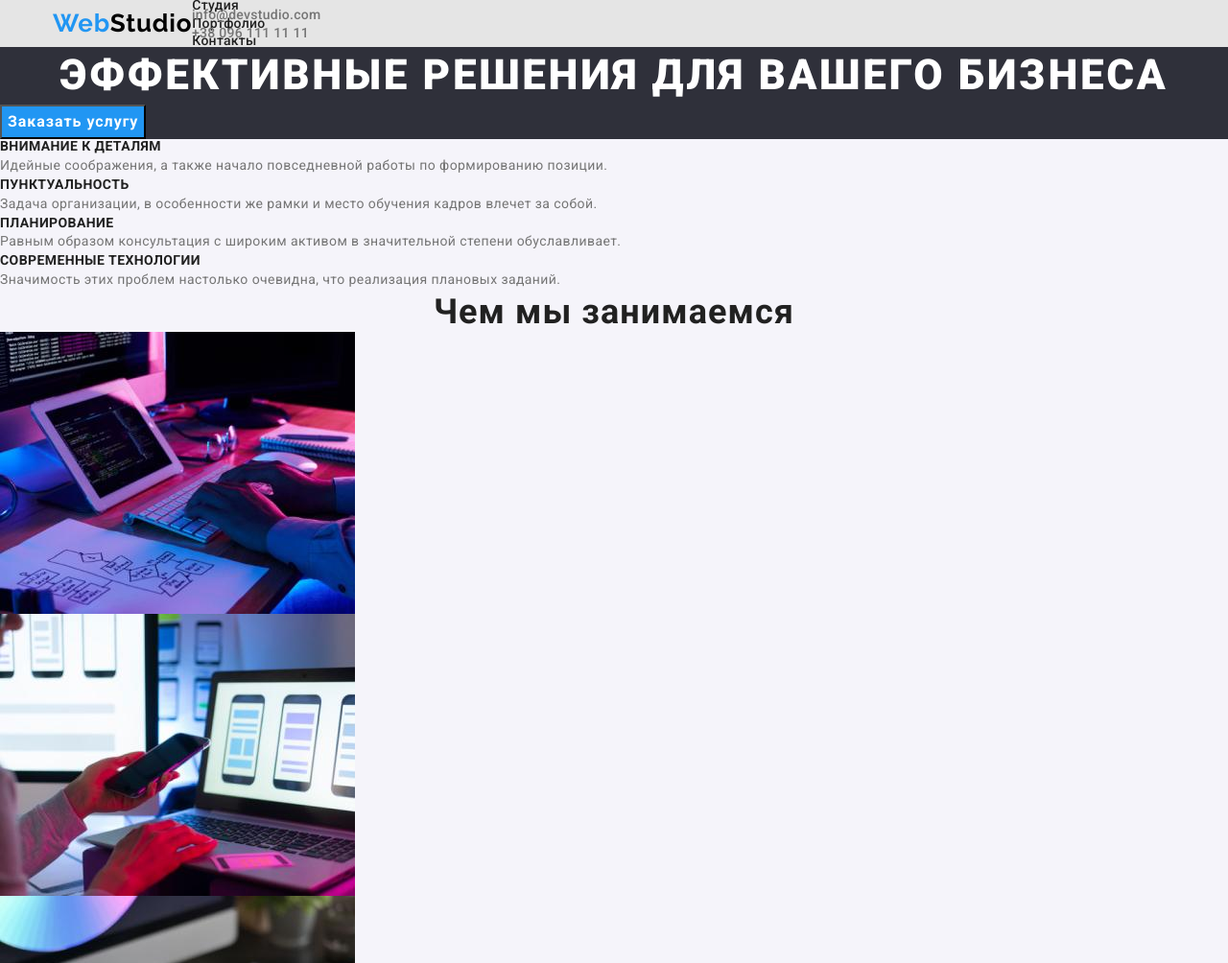
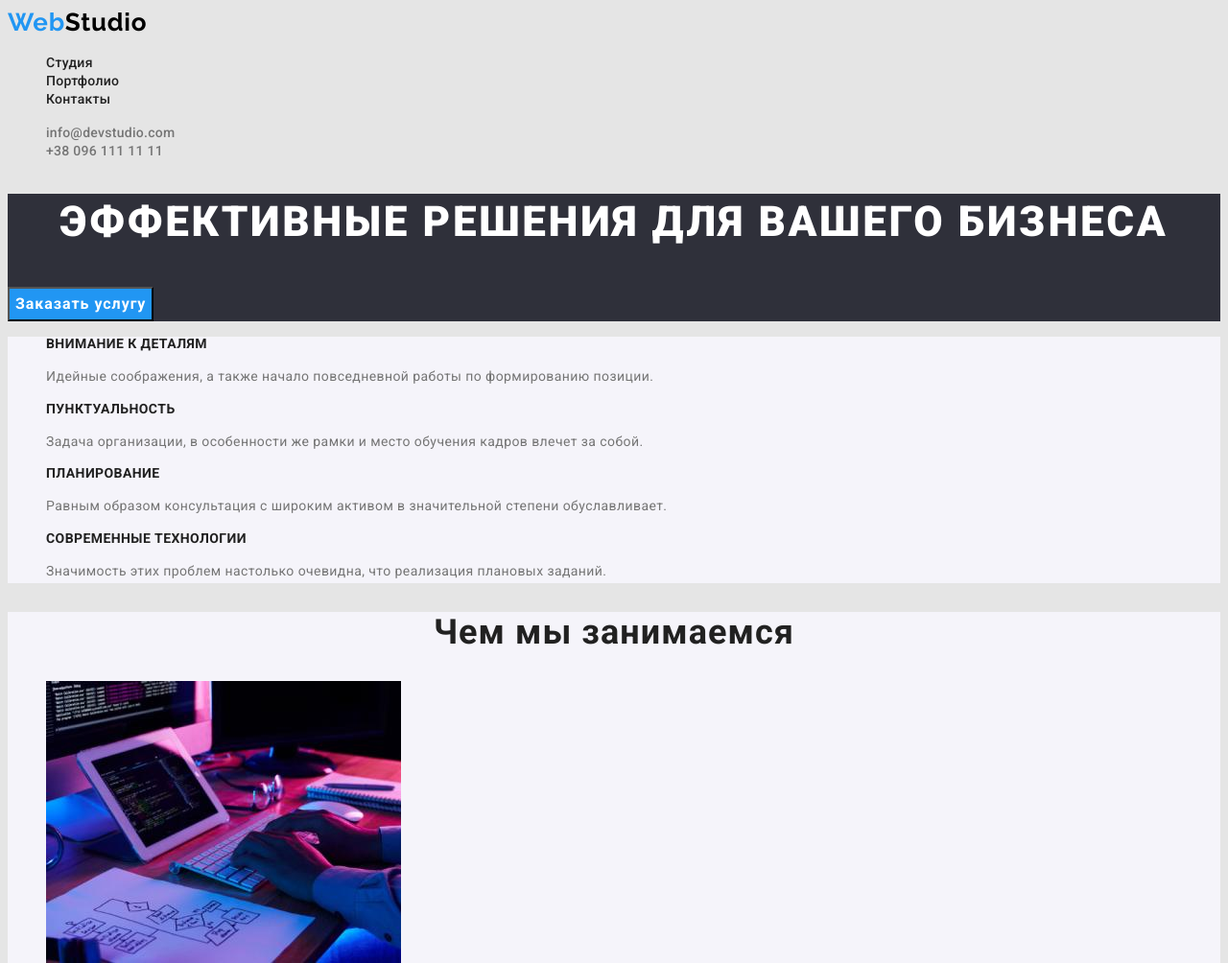
Before and after one commit to 3197344/3197344-home-work-03, a plain HTML site: page index.html in a window 1280 px wide. Shown: the top 1004 px of the page at 96% size. Drawn offline with nearby package versions, Linux system fonts and the light colour scheme.

Commit message:
обнуляция до начала. запуталась

```diff
--- a/css/styles.css
+++ b/css/styles.css
@@ -17,25 +17,6 @@
   --second-bg-color: #ffffff;
 }
 
-p,
-h1,
-h2,
-h3,
-h4,
-h5,
-h6 {
-  margin: 0;
-}
-
-ul {
-  margin: 0;
-  padding-left: 0;
-}
-
-img {
-  display: block;
-}
-
 body {
   background-color: var(--primary-bg-color);
   color: var(--primary-text-color);
@@ -48,32 +29,7 @@ body {
   text-decoration: none;
 }
 
-.container {
-  width: 1200px;
-  margin: 0 auto;
-  padding-left: 15px;
-  padding-right: 15px;
-}
-
 /* -------------site-nav -------------------*/
-.header-container {
-  display: flex;
-  align-items: center;
-}
-
-.header-navigation {
-  display: flex;
-  align-items: center;
-
-  /* position: absolute; */
-  width: 145px;
-  height: 31px;
-  left: 215px;
-  top: 24px;
-  padding-top: 24px;
-  padding-bottom: 25px;
-}
-
 .header-logo {
   color: #000000;
   font-family: Raleway, sans-serif;
@@ -166,16 +122,6 @@ body {
 }
 
 /* -------------Особенности------------- */
-.visually-hidden {
-  position: absolute;
-  width: 1px;
-  height: 1px;
-  margin: -1px;
-  padding: 0;
-  overflow: hidden;
-  border: 0;
-  clip: rect(0 0 0 0);
-}
 .feature-title {
   color: var(--title-text-color);
   font-weight: bold;
--- a/index.html
+++ b/index.html
@@ -5,21 +5,19 @@
     <meta charset="UTF-8">
     <meta http-equiv="X-UA-Compatible" content="IE=edge">
     <meta name="viewport" content="device-width, initial-scale=1.0">
-    <title>My home work 03</title>
+    <title>My home work 02</title>
     <link rel="preconnect" href="https://fonts.googleapis.com">
     <link rel="preconnect" href="https://fonts.gstatic.com" crossorigin>
     <link
         href="https://fonts.googleapis.com/css2?family=Raleway:wght@700&family=Roboto:wght@400;500;700;900&display=swap"
         rel="stylesheet">
-    <link rel="stylesheet" href="https://cdnjs.cloudflare.com/ajax/libs/modern-normalize/1.1.0/modern-normalize.min.css">
     <link rel="stylesheet" href="./css/styles.css">
 </head>
 
 <body>
     <!-- Шапка сайта -->
-    <header class="header">
-       <div class="container header-container">
-        <nav class="header-navigation">
+    <header>
+        <nav>
             <a href="./index.html" class="header-logo list">
                 <span class="logo">Web</span>Studio</a>
             <ul class="header-nav list">
@@ -32,7 +30,6 @@
             <li><a href="mailto:info@devstudio.com" class="header-address link">info@devstudio.com</a></li>
             <li><a href="" class="header-address link">+38 096 111 11 11</a></li>
         </ul>
-        </div>
     </header>
     <main>
         <!-- Герой -->
@@ -42,7 +39,7 @@
         </section>
         <!-- Особенности -->
         <section class="section">
-            <h2 class="visually-hidden">Наши особенности</h2>
+            <h2 hidden class="section-title">Наши особенности</h2>
             <ul class="feature list">
                 <li>
                     <h3 class="feature-title">Внимание к деталям</h3>
```
